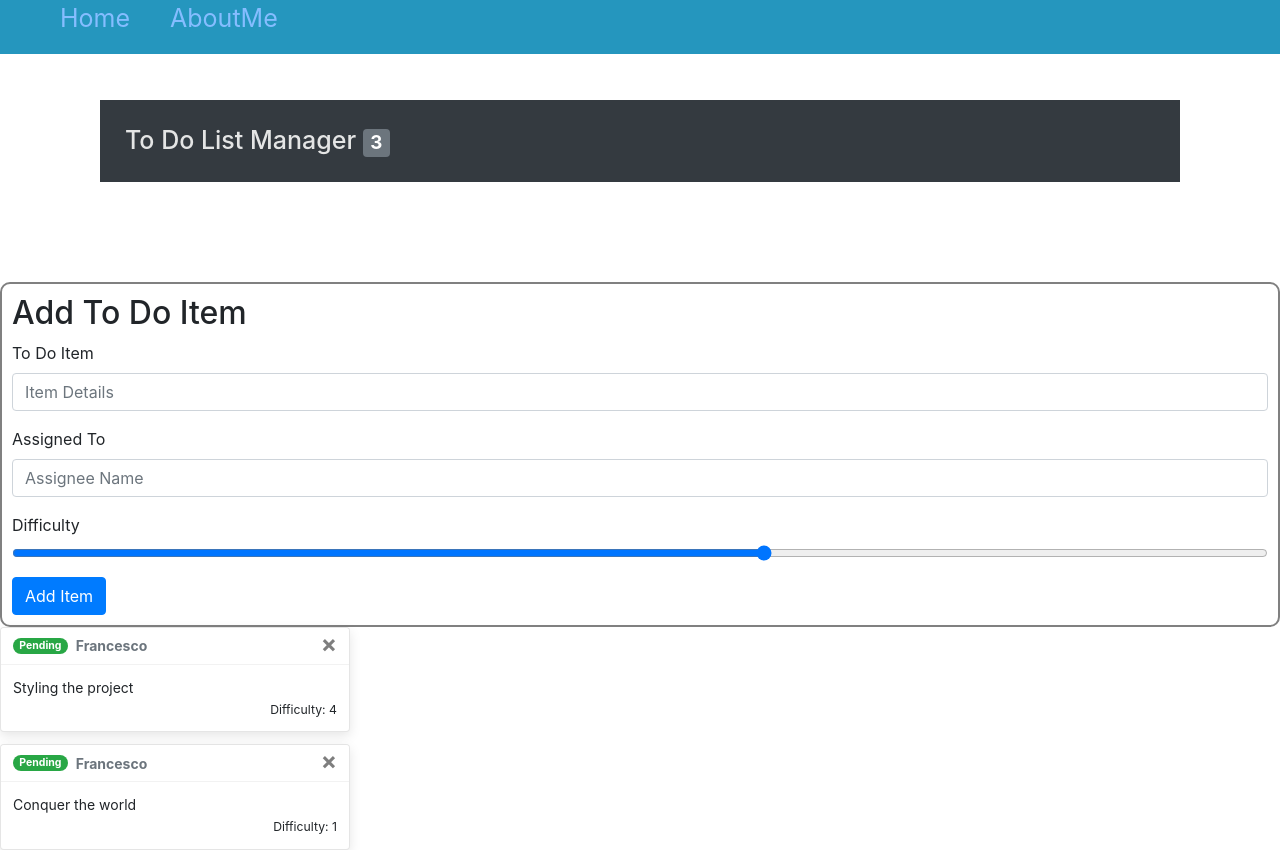
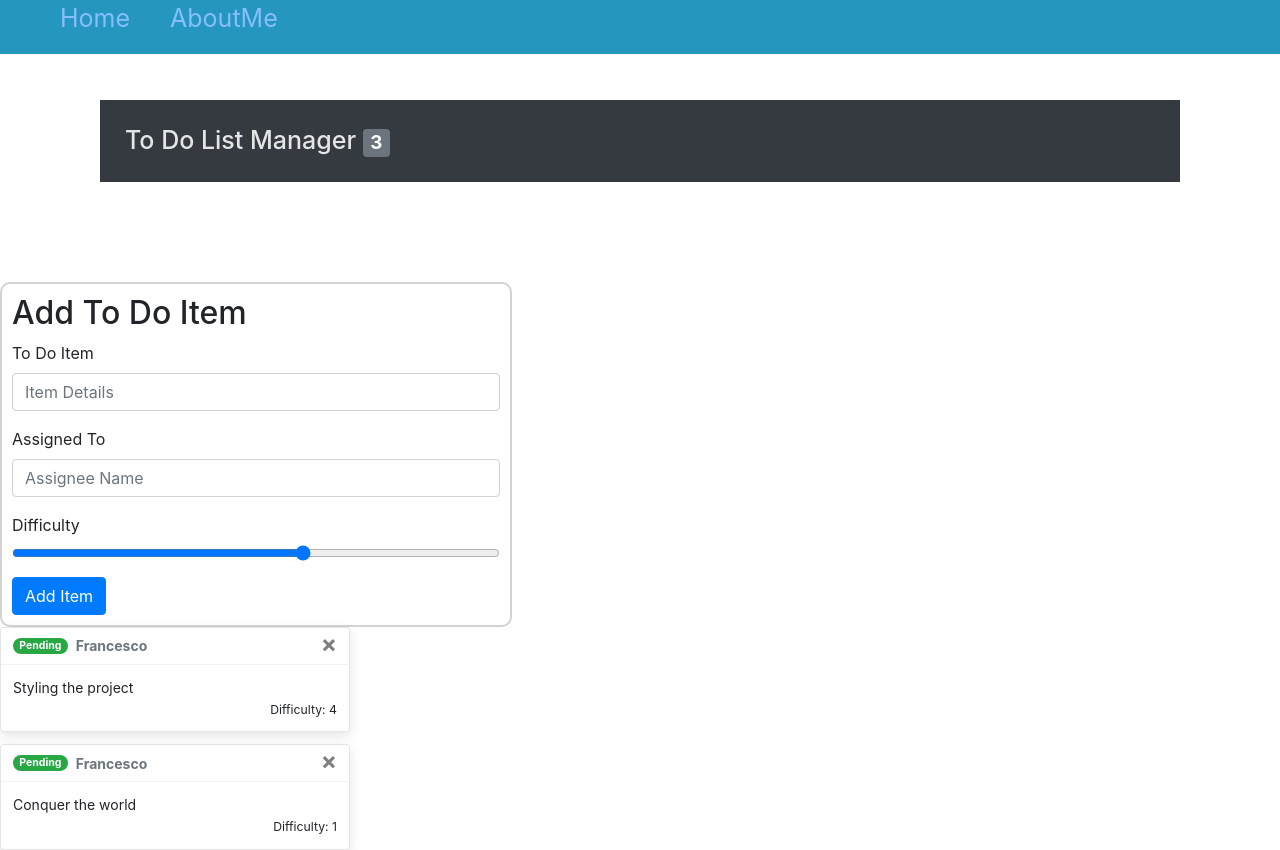
Before and after one commit to jmcia2020/ReactToDo, a React (Create React App) app: page / in a window 1280 px wide. Shown: the top 850 px of the page. Built offline with nearby package versions, Linux system fonts and the light colour scheme.

Commit message:
styled todo-form

```diff
--- a/src/App.css
+++ b/src/App.css
@@ -28,7 +28,9 @@ h1 {
 }
 
 .todo-form {
-  border: 2px gray solid;
+  border: 2px lightgray solid;
+  box-shadow: 10px, 10px, 5px, lightgray;
   border-radius: 10px;
   padding: 10px;
+  width: 40%;
 }
```
